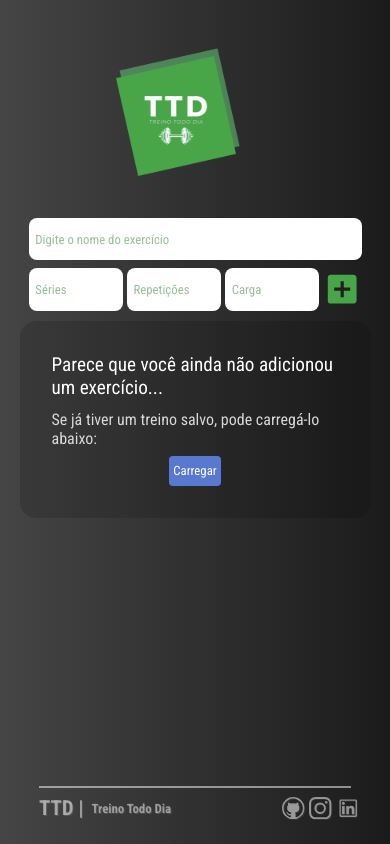
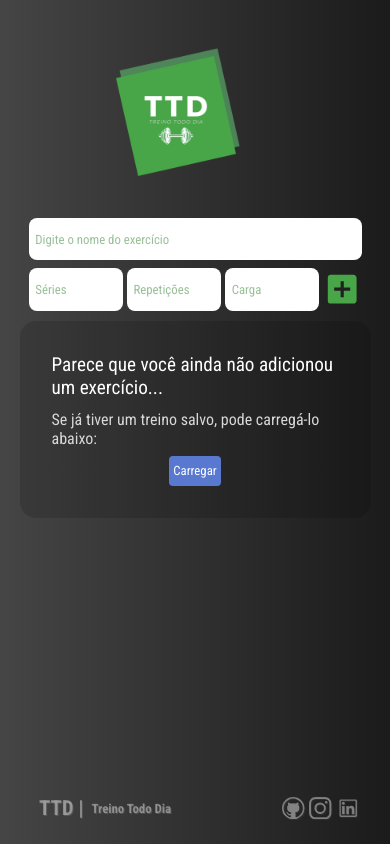
Before and after one commit to zaqueu-1/ttd, a React (Create React App) app: page / in a window 390 px wide. Built offline with nearby package versions, Linux system fonts and the light colour scheme.

Commit message:
new footer design

```diff
--- a/src/components/footer/footer.css
+++ b/src/components/footer/footer.css
@@ -1,7 +1,6 @@
 .footer-container {
-    border-top: 2px solid rgb(255, 255, 255, 0.5);
     padding: .5rem 0;
-    width: 50%;
+    width:50%;
     display: flex;
     align-items: center;
     justify-content: space-between;
@@ -14,7 +13,7 @@
     display: flex;
     align-items: center;
     justify-content: center;
-    color: rgb(255, 255, 255, 0.5);
+    color: rgb(255, 255, 255, 0.4);
     text-shadow: 1px 1px rgb(111, 111, 111, 0.5);
 }
 
@@ -22,7 +21,7 @@
     display: flex;
     align-items: center;
     justify-content: right;
-    color: rgb(255, 255, 255, 0.5);
+    color: rgb(255, 255, 255, 0.4);
     filter: drop-shadow(1px 1px rgb(111, 111, 111, 0.4));
     width: 50%;
     gap: .3rem;
@@ -31,19 +30,19 @@
 .title h1 {
     font-size: 1.5rem;
     font-weight: bold;
-    color: rgb(255, 255, 255, 0.5);
+    color: rgb(255, 255, 255, 0.4);
 }
 
 .title h4 {
     font-size: .8rem;
-    color: rgb(217, 217, 217, 0.6);
+    color: rgb(217, 217, 217, 0.5);
     margin-left: .5rem;
 }
 
 .social-btn {
     background: transparent;
     border: none;
-    color: rgb(255, 255, 255, 0.5);
+    color: rgb(255, 255, 255, 0.4);
     cursor: pointer;
     font-size: 1.6rem;
     transition: all 0.4s ease-in-out;
@@ -71,10 +70,6 @@
     }
 
     .social-btn {
-        background: transparent;
-        border: none;
-        color: rgb(255, 255, 255, 0.5);
-        cursor: pointer;
         font-size: 1.4rem;
         transition: all 0.4s ease-in-out;
         display: flex;
```
